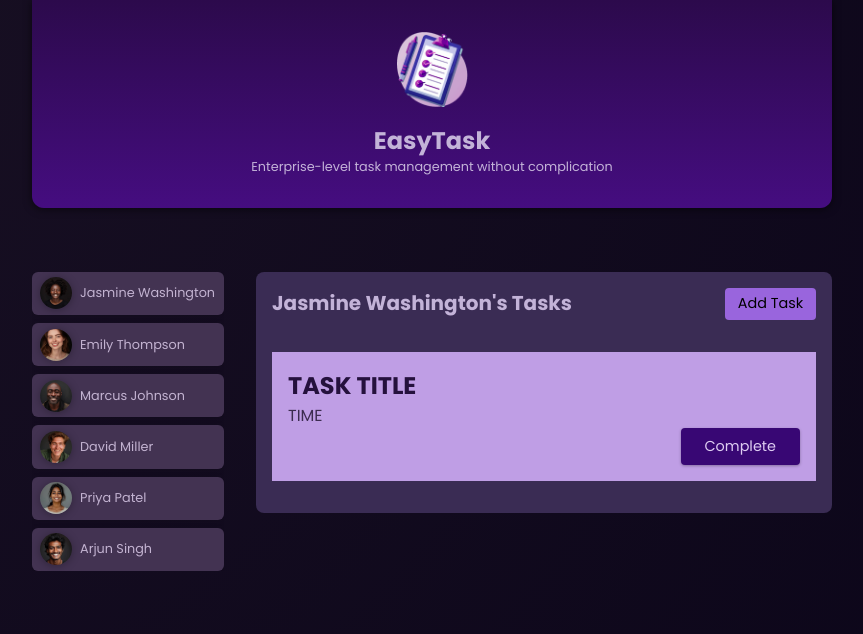
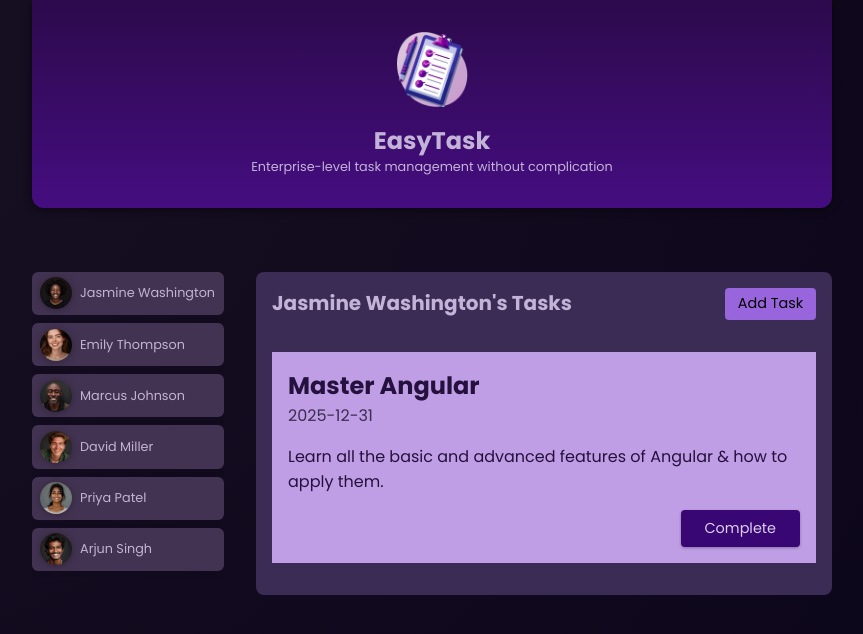
Before and after one commit to takahiromitsui/angular-task-manager, an Angular app: page / in a window 1280 px wide. Both pictures are taken after a click on the button "Jasmine Washington". Shown: the top 634 px of the page, without its empty margins (208-1071 px from the left). Built offline with nearby package versions, Linux system fonts and the light colour scheme.

Commit message:
feat: show details of task

```diff
--- a/src/app/tasks/task/task.component.html
+++ b/src/app/tasks/task/task.component.html
@@ -1,6 +1,9 @@
 <article>
-  <h2>TASK TITLE</h2>
-  <time> TIME </time>
+  <h2>{{ task.title }}</h2>
+  <time> {{ task.dueDate }} </time>
+  <p>
+    {{ task.summary }}
+  </p>
   <p class="actions">
     <button>Complete</button>
   </p>
```
